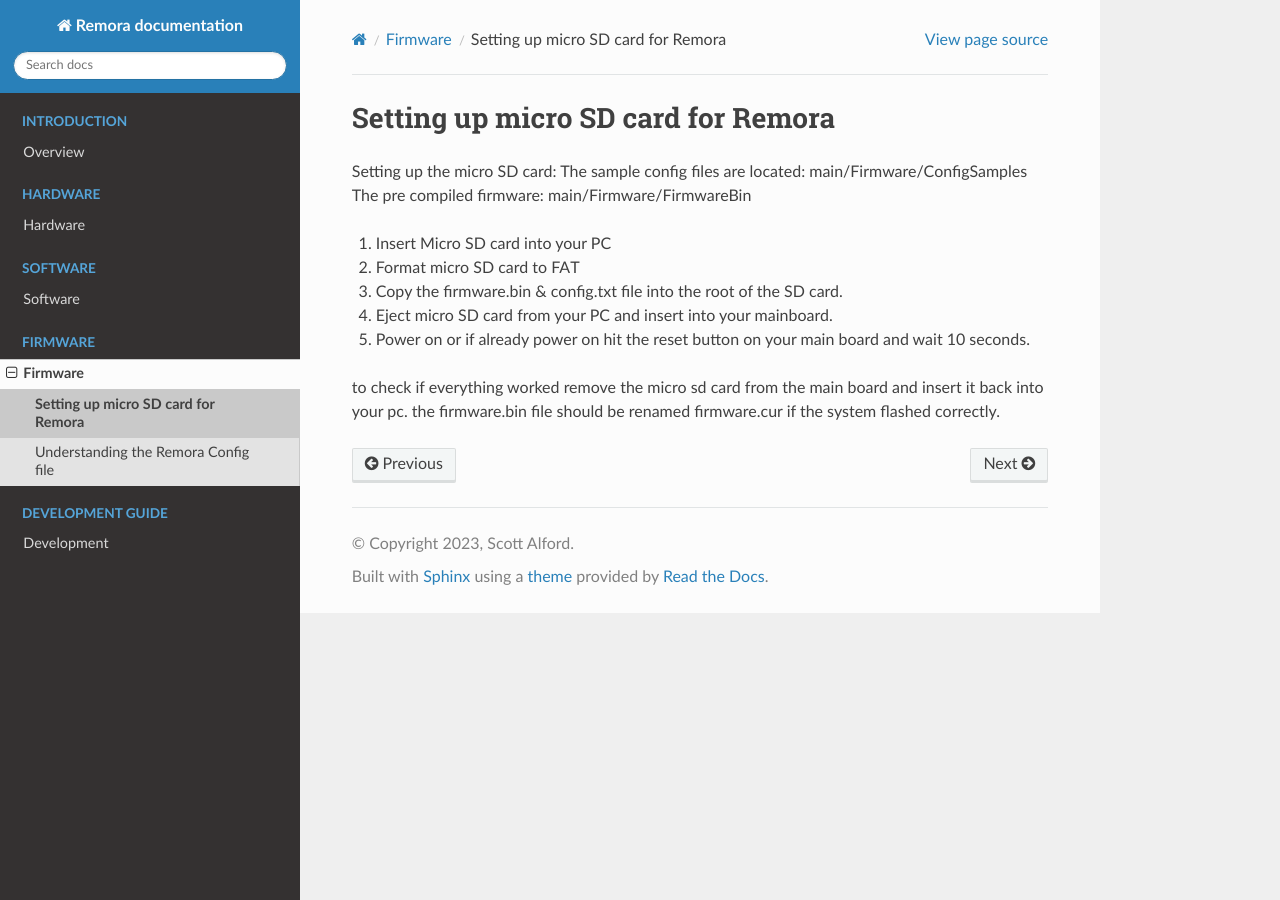
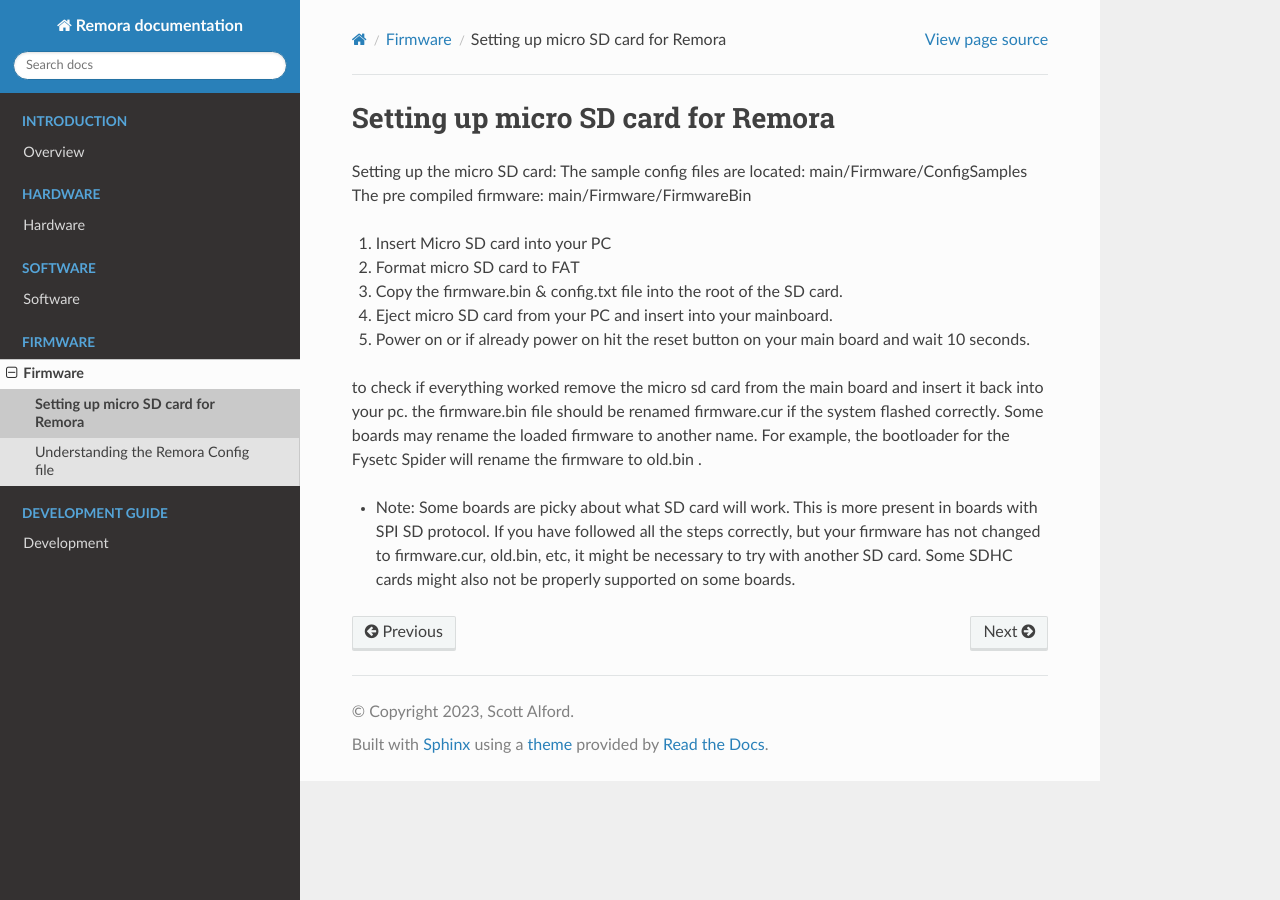
Before and after one commit to scottalford75/Remora-docs, a Sphinx documentation site: the page built from docs/source/firmware/SD-Card-basics.rst, in a window 1280 px wide. Built offline with Sphinx 7.4.7 and the Read the Docs theme 2.0.0, drawn with Linux system fonts in a browser that asks for light colours.

Commit message:
Update SD-Card-basics.rst

```diff
--- a/docs/source/firmware/SD-Card-basics.rst
+++ b/docs/source/firmware/SD-Card-basics.rst
@@ -11,4 +11,6 @@ The pre compiled firmware: main/Firmware/FirmwareBin
 4. Eject micro SD card from your PC and insert into your mainboard.
 5. Power on or if already power on hit the reset button on your main board and wait 10 seconds.
 
-to check if everything worked remove the micro sd card from the main board and insert it back into your pc. the firmware.bin file should be renamed firmware.cur if the system flashed correctly.
+to check if everything worked remove the micro sd card from the main board and insert it back into your pc. the firmware.bin file should be renamed firmware.cur if the system flashed correctly. Some boards may rename the loaded firmware to another name. For example, the bootloader for the Fysetc Spider will rename the firmware to old.bin .
+
+- Note: Some boards are picky about what SD card will work. This is more present in boards with SPI SD protocol. If you have followed all the steps correctly, but your firmware has not changed to firmware.cur, old.bin, etc, it might be necessary to try with another SD card. Some SDHC cards might also not be properly supported on some boards.
```
